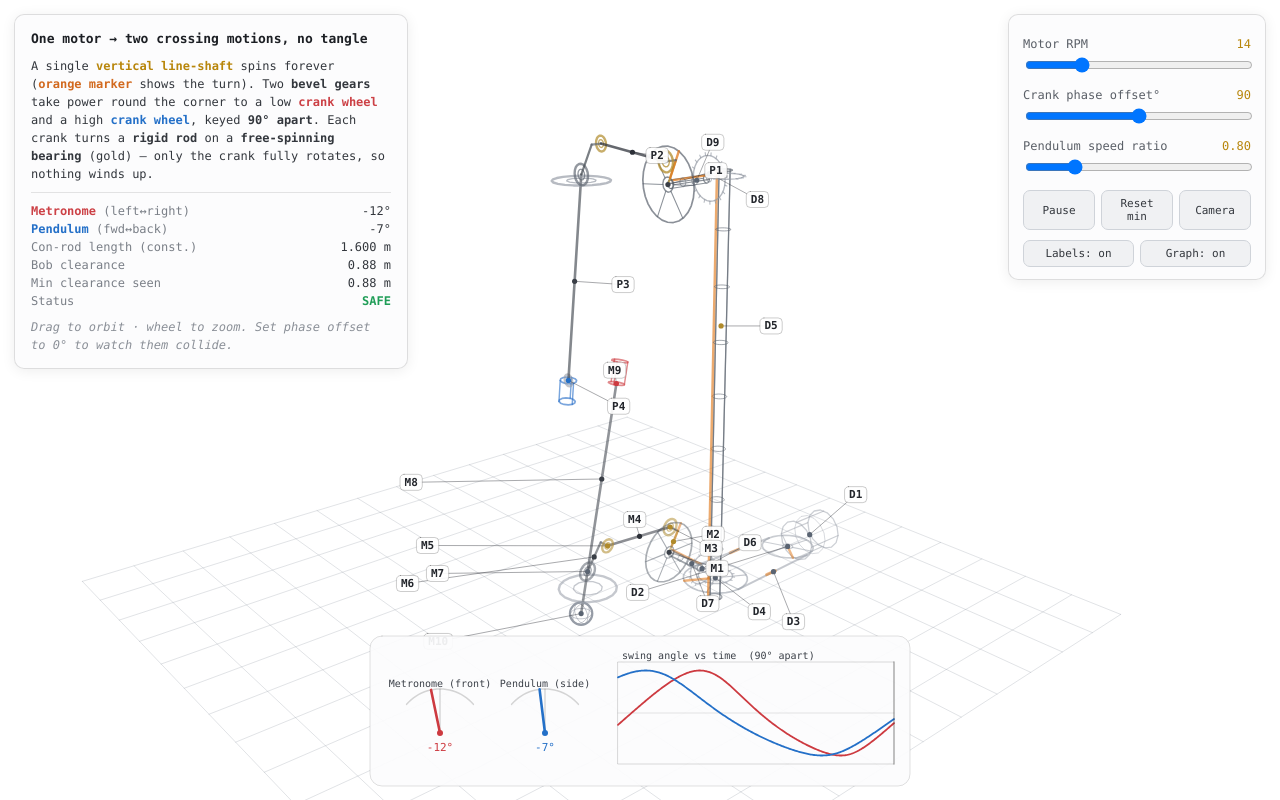
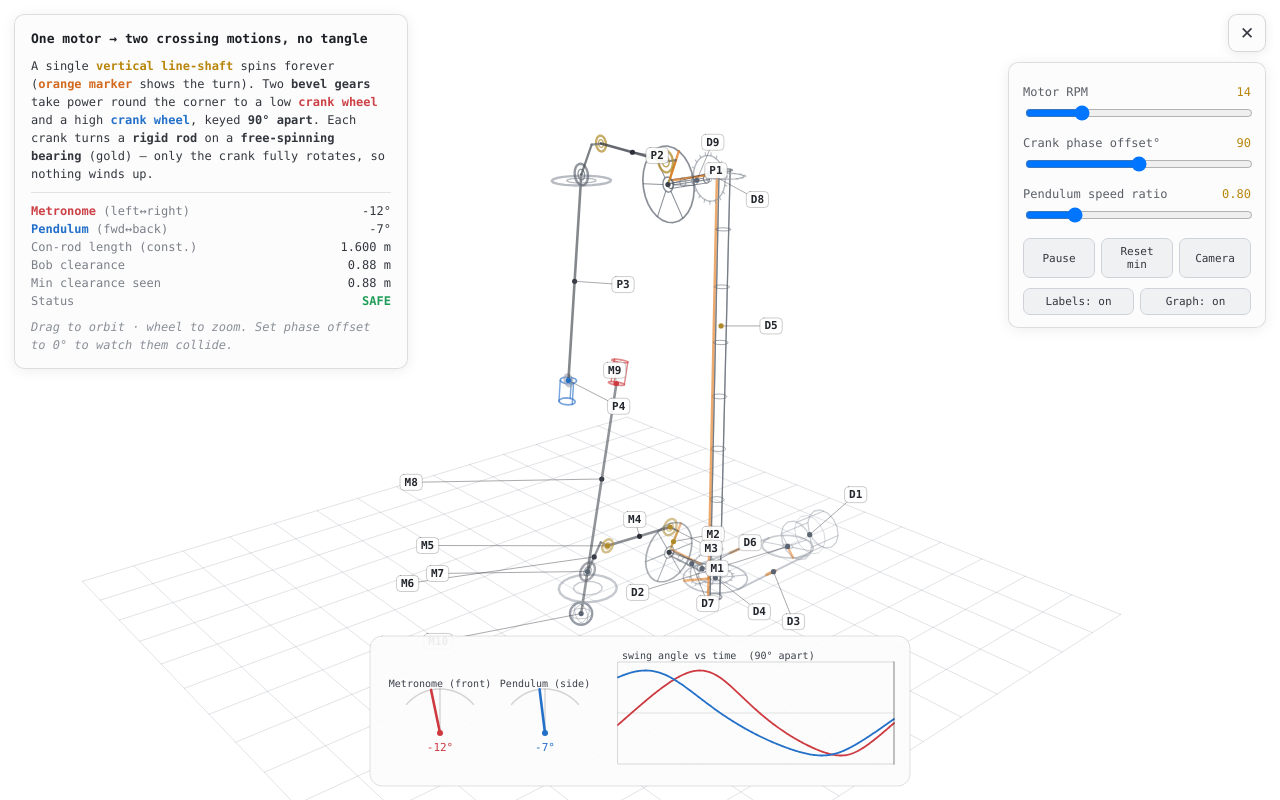
Before and after one commit to stephanschulz/pendulum-metronome, a plain HTML site: page index.html in a window 1280 px wide. Drawn offline with Linux system fonts and the light colour scheme.

Commit message:
collapse gui

```diff
--- a/index.html
+++ b/index.html
@@ -18,7 +18,12 @@
   b.m{color:#cc4146;} b.p{color:#2470c8;} b.y{color:#b8860b;} b.o{color:#d2691e;}
   .sep{height:1px;background:rgba(0,0,0,0.1);margin:9px 0;}
   .hint{margin-top:8px;color:#8a8f97;font-style:italic;}
-  #ctl{top:14px;right:14px;width:228px;padding:12px 14px;}
+  #ctl{top:62px;right:14px;width:228px;padding:12px 14px;}
+  #toggle{position:fixed;top:14px;right:14px;width:38px;height:38px;z-index:20;border-radius:9px;
+    background:rgba(252,252,253,0.92);border:1px solid rgba(0,0,0,0.15);color:#33373d;font-size:17px;
+    line-height:1;cursor:pointer;box-shadow:0 2px 12px rgba(0,0,0,0.08);}
+  #toggle:hover{background:#eef0f3;}
+  body.collapsed #hud, body.collapsed #ctl{display:none;}
   #ctl label{display:block;margin:8px 0 2px;color:#5a5f67;}
   #ctl input[type=range]{width:100%;}
   #ctl .btns{display:flex;gap:6px;margin-top:10px;}
@@ -30,6 +35,7 @@
 </head>
 <body>
 <canvas id="c"></canvas>
+<button id="toggle" aria-label="Toggle info & controls">i</button>
 
 <div id="hud" class="panel">
   <h1>One motor → two crossing motions, no tangle</h1>
@@ -346,6 +352,11 @@ const el=id=>document.getElementById(id);
 el('rpm').oninput=e=>{S.rpm=+e.target.value;el('vrpm').textContent=S.rpm;};
 el('off').oninput=e=>{S.off=+e.target.value;el('voff').textContent=S.off;};
 el('ratio').oninput=e=>{S.ratio=+e.target.value;el('vratio').textContent=S.ratio.toFixed(2);};
+// collapse info text + GUI behind a little button (collapsed by default on phones)
+const tgBtn=el('toggle');
+function setCollapsed(c){document.body.classList.toggle('collapsed',c); tgBtn.textContent=c?'☰':'✕';}
+tgBtn.onclick=()=>setCollapsed(!document.body.classList.contains('collapsed'));
+setCollapsed(matchMedia('(max-width: 768px)').matches || ('ontouchstart' in window));
 el('run').onclick=e=>{S.running=!S.running;e.target.textContent=S.running?'Pause':'Run';};
 el('resetmin').onclick=()=>{minClearance=Infinity;};
 el('resetcam').onclick=()=>{cam.yaw=0.72;cam.pitch=0.34;cam.scale=56;};
```
